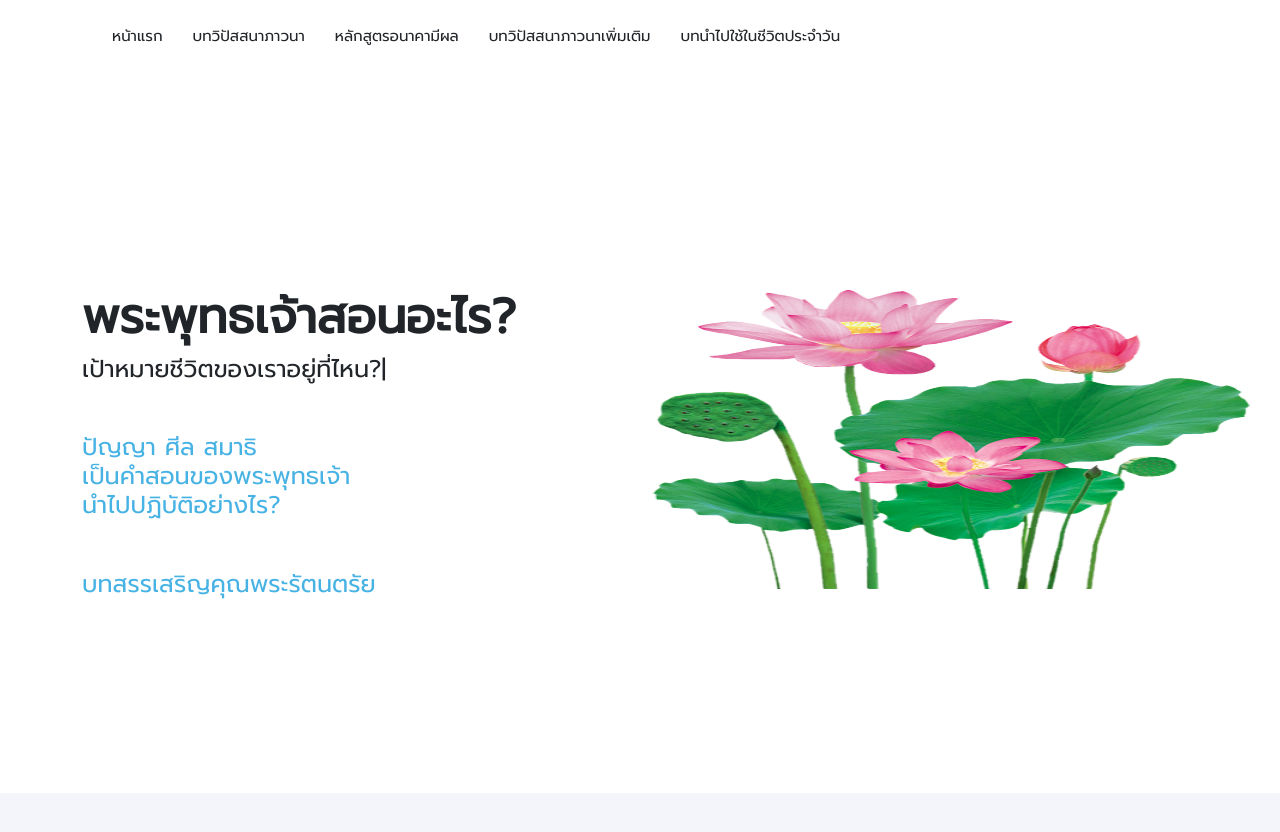
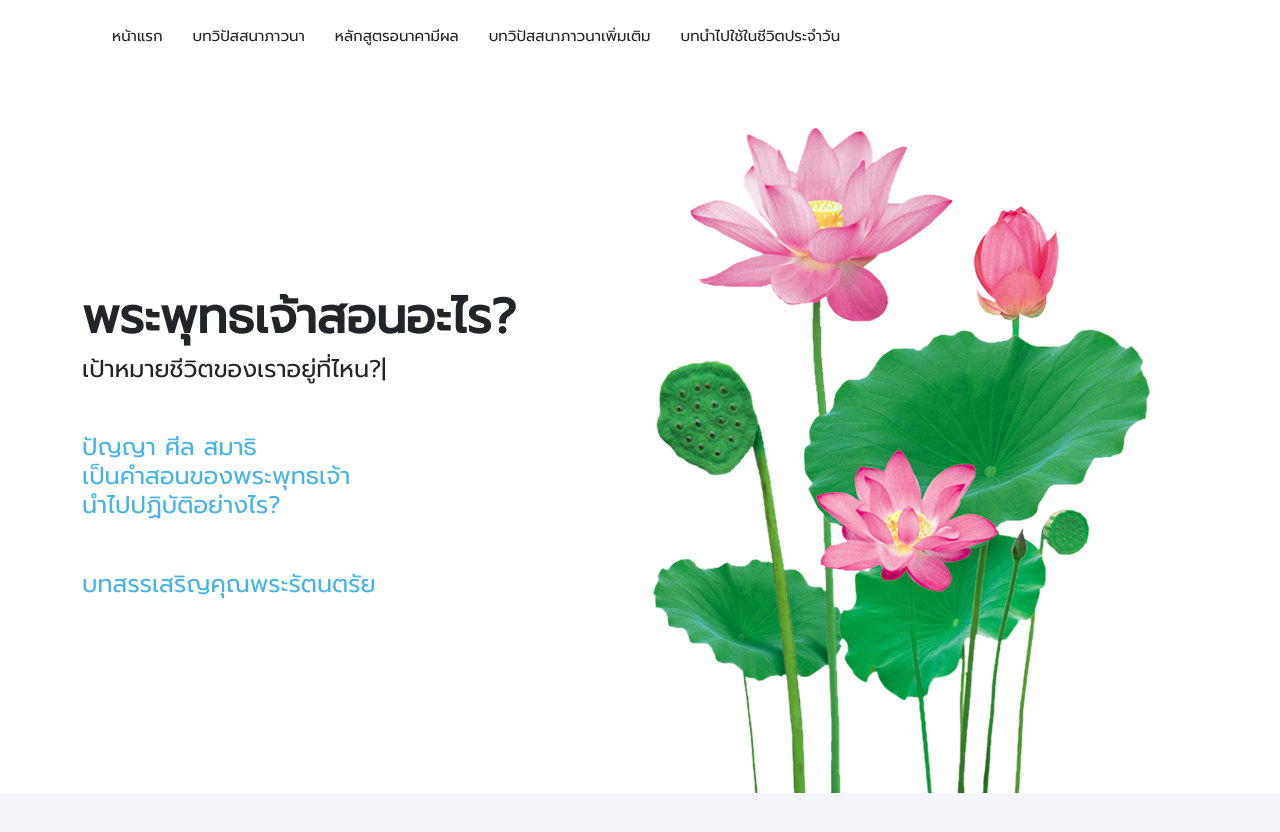
Before and after one commit to openmymai/lifelearning, a Next.js app: page / in a window 1280 px wide. Shown: the top 832 px of the page. Built offline with nearby package versions, Linux system fonts and the light colour scheme; a web font is replaced by a local one.

Commit message:
Change background image size

```diff
--- a/pages/index.js
+++ b/pages/index.js
@@ -45,8 +45,8 @@ const IndexPage = () => {
             <Image
               src="/img/lotuspng.png"
               alt="lotus"
-              width={600}
-              height={300}
+              width={500}
+              height={686}
             />
           </div>
         </div>
```
